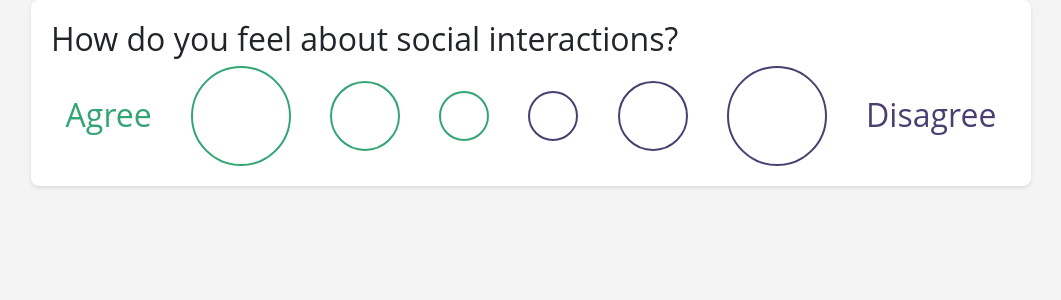
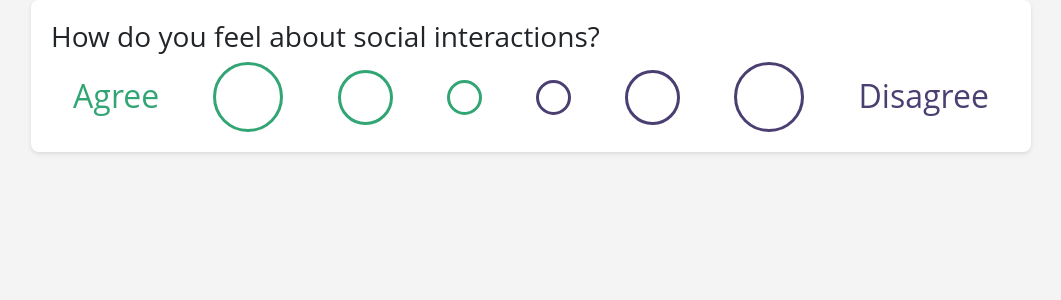
Before and after one commit to Nimeesh-Patel/Estrolity, a PHP site: page /nim_quiz.html in a window 1280 px wide. Shown: the part 96-396 px from the top of the page, without its empty margins (109-1170 px from the left). Run offline with PHP 8.4, Linux system fonts and the light colour scheme.

Commit message:
quiz updates

```diff
--- a/nim_quiz.css
+++ b/nim_quiz.css
@@ -24,10 +24,10 @@ body {
 }
 
 .option-circle-1{
-    border: 0.5;
+    border: 3px;
     border-style: solid;
-    width: 100px;
-    height: 100px;
+    width: 70px;
+    height: 70px;
     border-radius: 50%;
     border-color: #32a574;
     background-color: #fff;
@@ -37,16 +37,16 @@ body {
 }
 
 .option-circle-2{
-    border: 0.5;
+    border: 3px;
     border-style: solid;;
-    width: 70px;
-    height: 70px;
+    width: 55px;
+    height: 55px;
     border-radius: 50%;
     border-color: #32a574;
     background-color: #fff;
     cursor: pointer;
     transition: background-color 0.3s;
-    margin-top: 15px;
+    margin-top: 8px;
     margin-right: 10px;
 }
 
@@ -56,16 +56,16 @@ body {
 }
 
 .option-circle-3{
-    border: 0.5;
+    border: 3px;
     border-style: solid;
-    width: 50px;
-    height: 50px;
+    width: 35px;
+    height: 35px;
     border-radius: 50%;
     border-color: #32a574;
     background-color: #fff;
     cursor: pointer;
     transition: background-color 0.3s;
-    margin-top: 25px;
+    margin-top: 18px;
     margin-right: 10px;
 }
 
@@ -88,16 +88,16 @@ body {
 }
 
 .option-circle-4{
-    border: 0.5;
+    border: 3px;
     border-style: solid;
-    width: 50px;
-    height: 50px;
+    width: 35px;
+    height: 35px;
     border-radius: 50%;
     border-color: #4b3f72;
     background-color: #fff;
     cursor: pointer;
     transition: background-color 0.3s;
-    margin-top: 25px;
+    margin-top: 18px;
     margin-right: 10px;
 }
 
@@ -107,16 +107,16 @@ body {
 }
 
 .option-circle-5{
-    border: 0.5;
+    border: 3px;
     border-style: solid;
-    width: 70px;
-    height: 70px;
+    width: 55px;
+    height: 55px;
     border-radius: 50%;
     border-color: #4b3f72;
     background-color: #fff;
     cursor: pointer;
     transition: background-color 0.3s;
-    margin-top: 15px;
+    margin-top: 8px;
     margin-right: 10px;
 }
 
@@ -126,10 +126,10 @@ body {
 }
 
 .option-circle-6{
-    border: 0.5;
+    border: 3px;
     border-style: solid;
-    width: 100px;
-    height: 100px;
+    width: 70px;
+    height: 70px;
     border-radius: 50%;
     border-color: #4b3f72;
     background-color: #fff;
@@ -154,3 +154,7 @@ body {
     background-color: #4b3f72;
     border-color: #4b3f72;
 }
+
+.h3 {
+    margin-bottom: 20px;
+}
--- a/nim_quiz.html
+++ b/nim_quiz.html
@@ -34,18 +34,19 @@
 
     <div class="quiz-container">
         <div class="question">
-            <h2>How do you feel about social interactions?</h2>
+            <h3>How do you feel about social interactions?</h3>
             <div class="options">
-                <h2 style="margin-top: 30px; color: #32a574;">Agree</h2>
+                <h2 style="margin-top: 15px; color: #32a574;">Agree</h2>
                 <button class="option-circle-1"></button>
                 <button class="option-circle-2"></button>
                 <button class="option-circle-3"></button>
                 <button class="option-circle-4"></button>
                 <button class="option-circle-5"></button>
                 <button class="option-circle-6"></button>
-                <h2 style="margin-top: 30px; color: #4b3f72;">Disagree</h2>
+                <h2 style="margin-top: 15px; color: #4b3f72;">Disagree</h2>
             </div>
         </div>
+
         <!-- Repeat for other questions -->
     </div>
 </body>
```
